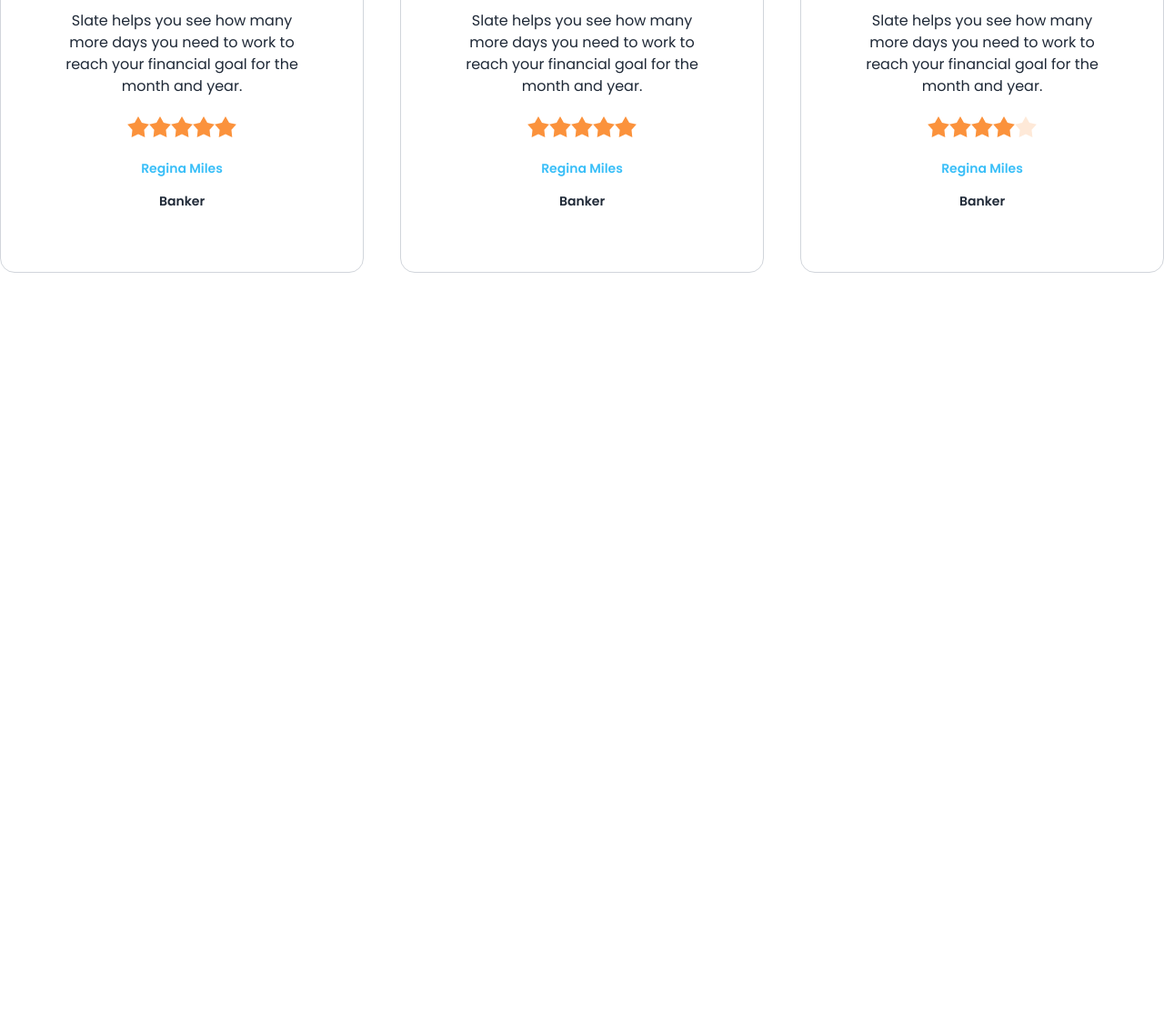
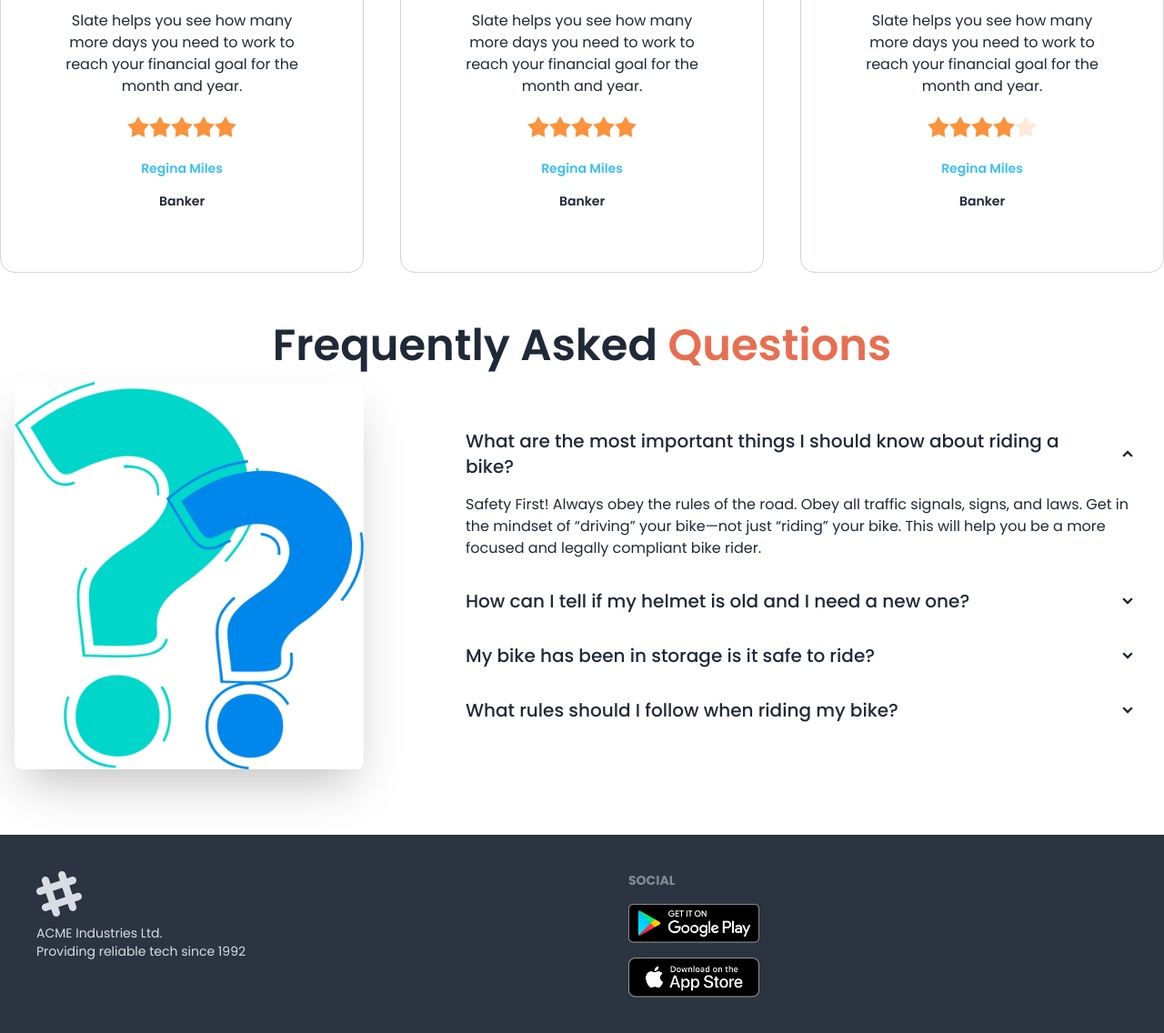
Before and after one commit to abir-exe/biker-zone-website, a plain HTML site: page index.html in a window 1280 px wide. Shown: the part 1704-2840 px from the top of the page at 91% size. Before the commit the page ends 2004 px from the top, so only its background shows below. Drawn offline with nearby package versions, Linux system fonts and the light colour scheme; files whose address does not match are found by name.

Commit message:
footer added

```diff
--- a/index.html
+++ b/index.html
@@ -158,7 +158,8 @@
                     <figure><img src="images/others/latest1.png" alt="Shoes" /></figure>
                     <div class="card-body">
                         <h2 class="card-title text-3xl">Ducati XDIAVEL S-73</h2>
-                      <p>Lorem ipsum dolor sit amet, consectetur adipiscing elit. Lacus, fermentum amet faucibus sed id nisi lectus at.</p>
+                        <p>Lorem ipsum dolor sit amet, consectetur adipiscing elit. Lacus, fermentum amet faucibus sed
+                            id nisi lectus at.</p>
                         <div class="card-actions">
                             <button class="btn bg-bike-primary text-white">Buy Now</button>
                         </div>
@@ -169,7 +170,8 @@
                     <figure><img src="images/others/latest2.png" alt="Shoes" /></figure>
                     <div class="card-body">
                         <h2 class="card-title text-3xl">Ducati XDIAVEL S-73</h2>
-                      <p>Lorem ipsum dolor sit amet, consectetur adipiscing elit. Lacus, fermentum amet faucibus sed id nisi lectus at.</p>
+                        <p>Lorem ipsum dolor sit amet, consectetur adipiscing elit. Lacus, fermentum amet faucibus sed
+                            id nisi lectus at.</p>
                         <div class="card-actions">
                             <button class="btn bg-bike-primary text-white">Buy Now</button>
                         </div>
@@ -180,7 +182,8 @@
                     <figure><img src="./images/others/latest3.png" alt="Shoes" /></figure>
                     <div class="card-body">
                         <h2 class="card-title text-3xl">Ducati XDIAVEL S-73</h2>
-                      <p>Lorem ipsum dolor sit amet, consectetur adipiscing elit. Lacus, fermentum amet faucibus sed id nisi lectus at.</p>
+                        <p>Lorem ipsum dolor sit amet, consectetur adipiscing elit. Lacus, fermentum amet faucibus sed
+                            id nisi lectus at.</p>
                         <div class="card-actions">
                             <button class="btn bg-bike-primary text-white">Buy Now</button>
                         </div>
@@ -190,7 +193,8 @@
         </section>
         <!-- Happy Clients says -->
         <section>
-            <h3 class="text-5xl font-semibold my-14 text-center">Happy <span class="text-bike-primary">Clients says</span></h3>
+            <h3 class="text-5xl font-semibold my-14 text-center">Happy <span class="text-bike-primary">Clients
+                    says</span></h3>
             <div class="grid gap-10 grid-cols-1 md:grid-cols-2 lg:grid-cols-3">
                 <!-- first review -->
                 <div class="card bg-base-100 p-9 border border-gray-300">
@@ -202,7 +206,7 @@
                             goal for the month and year.</p>
                         <div class="rating justify-center">
                             <input type="radio" name="rating-2" class="mask mask-star-2 bg-orange-400" />
-                            <input type="radio" name="rating-2" class="mask mask-star-2 bg-orange-400"  />
+                            <input type="radio" name="rating-2" class="mask mask-star-2 bg-orange-400" />
                             <input type="radio" name="rating-2" class="mask mask-star-2 bg-orange-400" />
                             <input type="radio" name="rating-2" class="mask mask-star-2 bg-orange-400" checked />
                             <input type="radio" name="rating-2" class="mask mask-star-2 bg-orange-400" />
@@ -223,7 +227,7 @@
                             goal for the month and year.</p>
                         <div class="rating justify-center">
                             <input type="radio" name="rating-2" class="mask mask-star-2 bg-orange-400" />
-                            <input type="radio" name="rating-2" class="mask mask-star-2 bg-orange-400"  />
+                            <input type="radio" name="rating-2" class="mask mask-star-2 bg-orange-400" />
                             <input type="radio" name="rating-2" class="mask mask-star-2 bg-orange-400" />
                             <input type="radio" name="rating-2" class="mask mask-star-2 bg-orange-400" checked />
                             <input type="radio" name="rating-2" class="mask mask-star-2 bg-orange-400" />
@@ -244,7 +248,7 @@
                             goal for the month and year.</p>
                         <div class="rating justify-center">
                             <input type="radio" name="rating-2" class="mask mask-star-2 bg-orange-400" />
-                            <input type="radio" name="rating-2" class="mask mask-star-2 bg-orange-400"  />
+                            <input type="radio" name="rating-2" class="mask mask-star-2 bg-orange-400" />
                             <input type="radio" name="rating-2" class="mask mask-star-2 bg-orange-400" />
                             <input type="radio" name="rating-2" class="mask mask-star-2 bg-orange-400" checked />
                             <input type="radio" name="rating-2" class="mask mask-star-2 bg-orange-400" />
@@ -257,10 +261,71 @@
                 </div>
             </div>
         </section>
+        <!-- FAQ Section -->
+        <section class="my-14">
+            <h3 class="text-5xl font-semibold text-center">Frequently Asked <span
+                    class="text-bike-primary">Questions</span></h3>
+            <div class="hero">
+                <div class="hero-content flex-col lg:flex-row gap-24">
+                    <img src="/images/others/faq.png" class="w-3/4 lg:max-w-sm rounded-lg shadow-2xl" />
+                    <div>
+                        <div class="collapse collapse-arrow ">
+                            <input type="radio" name="my-accordion-2" checked="checked" />
+                            <div class="collapse-title text-xl font-medium">
+                                What are the most important things I should
+                                know about riding a bike?
+                            </div>
+                            <div class="collapse-content">
+                                <p>Safety First! Always obey the rules of the road. Obey all traffic signals, signs, and
+                                    laws. Get in the mindset of “driving” your bike—not just “riding” your bike. This
+                                    will help you be a more focused and legally compliant bike rider. </p>
+                            </div>
+                        </div>
+                        <div class="collapse collapse-arrow ">
+                            <input type="radio" name="my-accordion-2" />
+                            <div class="collapse-title text-xl font-medium">
+                                How can I tell if my helmet is old and I need a
+                                new one?
+                            </div>
+                            <div class="collapse-content">
+                                <p>hello</p>
+                            </div>
+                        </div>
+                        <div class="collapse collapse-arrow ">
+                            <input type="radio" name="my-accordion-2" />
+                            <div class="collapse-title text-xl font-medium">
+                                My bike has been in storage is it safe to ride?
+                            </div>
+                            <div class="collapse-content">
+                                <p>hello</p>
+                            </div>
+                        </div>
+                        <div class="collapse collapse-arrow ">
+                            <input type="radio" name="my-accordion-2" />
+                            <div class="collapse-title text-xl font-medium">
+                                What rules should I follow when riding my bike?
+                            </div>
+                            <div class="collapse-content">
+                                <p>hello</p>
+                            </div>
+                        </div>
+                    </div>
+                </div>
+            </div>
+        </section>
     </main>
 
-    <footer>
-
+    <footer class="footer p-10 bg-neutral text-neutral-content">
+        <div>
+          <svg width="50" height="50" viewBox="0 0 24 24" xmlns="http://www.w3.org/2000/svg" fill-rule="evenodd" clip-rule="evenodd" class="fill-current"><path d="M22.672 15.226l-2.432.811.841 2.515c.33 1.019-.209 2.127-1.23 2.456-1.15.325-2.148-.321-2.463-1.226l-.84-2.518-5.013 1.677.84 2.517c.391 1.203-.434 2.542-1.831 2.542-.88 0-1.601-.564-1.86-1.314l-.842-2.516-2.431.809c-1.135.328-2.145-.317-2.463-1.229-.329-1.018.211-2.127 1.231-2.456l2.432-.809-1.621-4.823-2.432.808c-1.355.384-2.558-.59-2.558-1.839 0-.817.509-1.582 1.327-1.846l2.433-.809-.842-2.515c-.33-1.02.211-2.129 1.232-2.458 1.02-.329 2.13.209 2.461 1.229l.842 2.515 5.011-1.677-.839-2.517c-.403-1.238.484-2.553 1.843-2.553.819 0 1.585.509 1.85 1.326l.841 2.517 2.431-.81c1.02-.33 2.131.211 2.461 1.229.332 1.018-.21 2.126-1.23 2.456l-2.433.809 1.622 4.823 2.433-.809c1.242-.401 2.557.484 2.557 1.838 0 .819-.51 1.583-1.328 1.847m-8.992-6.428l-5.01 1.675 1.619 4.828 5.011-1.674-1.62-4.829z"></path></svg>
+          <p>ACME Industries Ltd.<br/>Providing reliable tech since 1992</p>
+        </div>
+        <div>
+          <span class="footer-title">Social</span>
+          <div class="grid grid-cols-1 gap-4">
+            <a href=""><img class="w-36" src="images/others/android.png" alt=""></a>
+            <a href=""><img class="w-36" src="images/others/ios.png" alt=""></a>
+        </div>
       </footer>
 </body>
 
```
Lines whose indentation alone changed are shown as unchanged.
